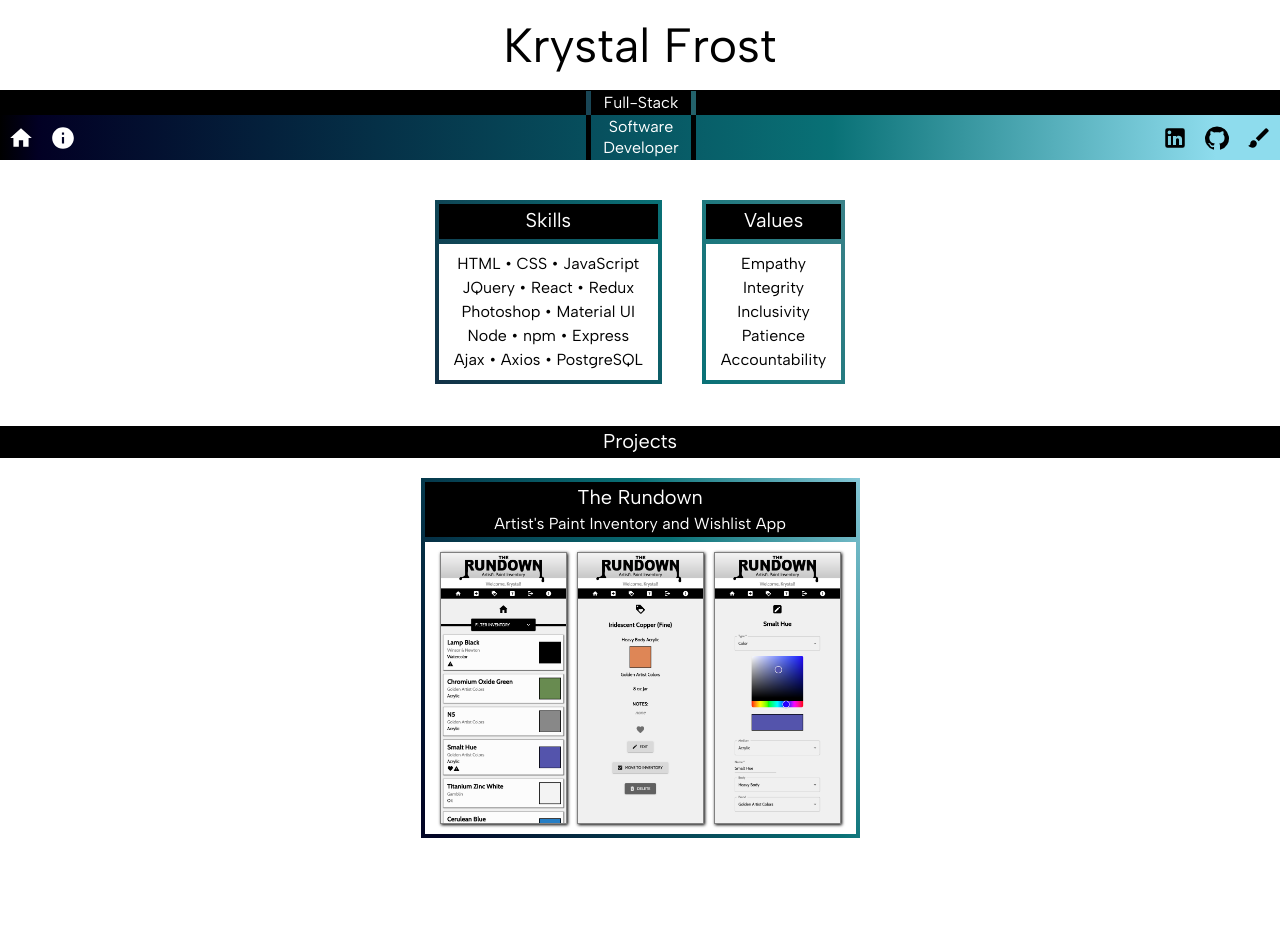
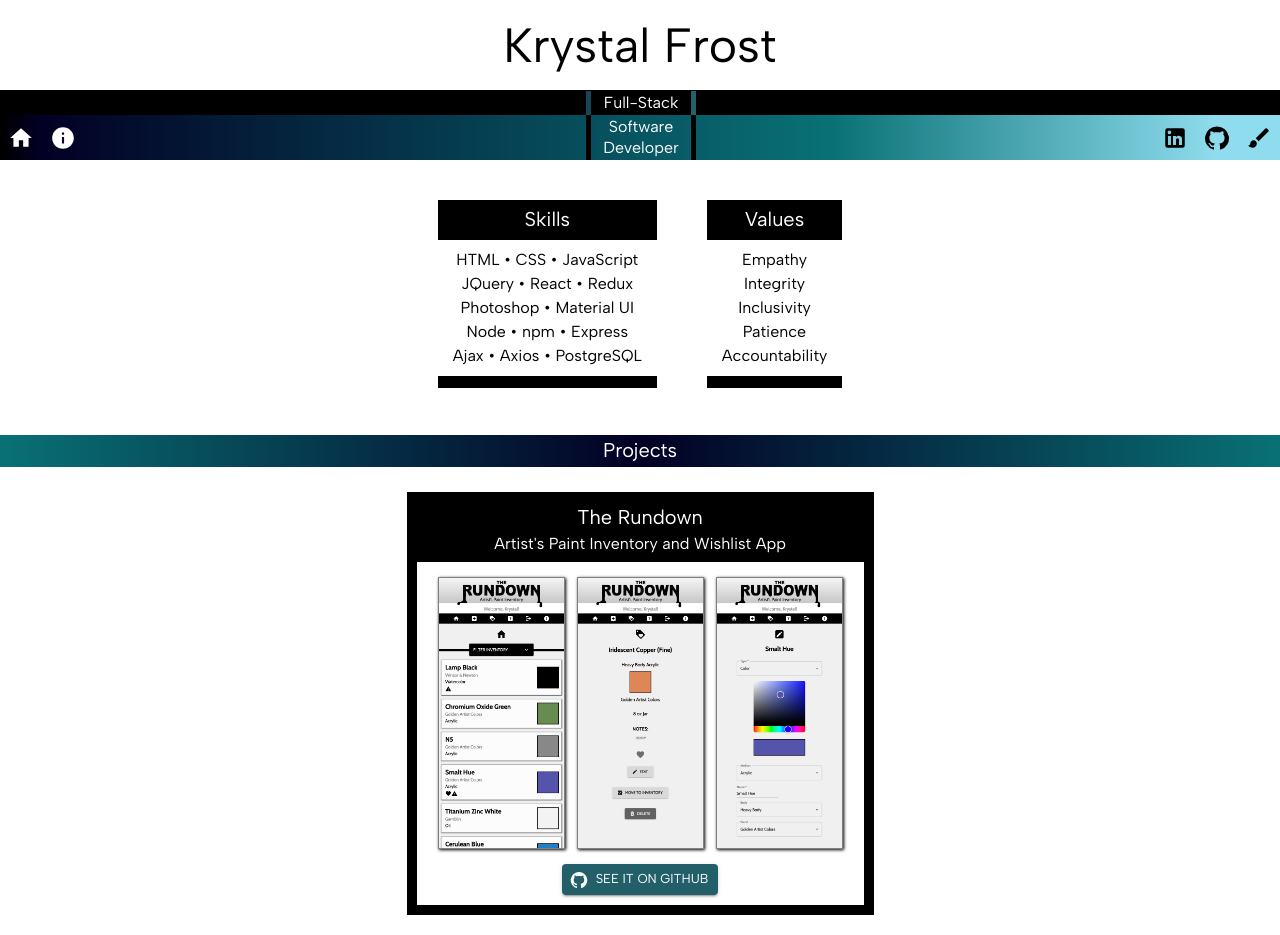
Before and after one commit to librarykrystal/portfolio, a React (Create React App) app: page /#/home in a window 1280 px wide. Before the commit the page ends 858 px from the top, so only its background shows below. Built offline with nearby package versions, Linux system fonts and the light colour scheme; a web font is replaced by a local one.

Commit message:
Styling edits. Added button to The Rundown on GitHub.

```diff
--- a/src/components/App/App.css
+++ b/src/components/App/App.css
@@ -109,16 +109,13 @@ Home — Skills / Values
 .skillsBorderContainer {
   grid-column-start: 1;
   max-width: 250px;
-  background: linear-gradient(60deg, rgba(18,49,70,1) 0%, rgba(9,113,118,1) 100%);
+  background-color: black;
   margin-top: 20px;
-  margin-right: 20px;
+  margin-right: 25px;
   justify-self: center;
-}
-
-.skillsContainer {
-  margin: 4px;
   display: grid;
   grid-template-rows: 2;
+  border-bottom: 12px solid black;
 }
 
 .skillsHeaderBox {
@@ -144,10 +141,13 @@ Home — Skills / Values
 .valuesBorderContainer {
   grid-column-start: 2;
   max-width: 250px;
-  background: linear-gradient(60deg, rgba(9,113,118,1) 0%, rgba(59,130,137,1) 100%);
+  background-color: black;
   margin-top: 20px;
-  margin-left: 20px;
+  margin-left: 25px;
   justify-self: center;
+  display: grid;
+  grid-template-rows: 2;
+  border-bottom: 12px solid black;
 }
 
 /* -----------------------------------------------------------------
@@ -156,20 +156,20 @@ Projects
 
 .projectsBorderContainer {
   max-width: 600px;
-  background: linear-gradient(60deg, rgba(2,5,37,1) 3%, rgba(9,113,118,1) 65%, rgba(133,199,214,1) 100%);
+  background-color: black;
   margin-top: 20px;
-}
-
-.projectsContainer {
-  margin: 4px;
+  border: 10px solid black;
 }
 
 .projectsHeaderBox {
   grid-row-start: 1;
   height: 32px;
+  margin-top: 5px;
+  margin-bottom: 5px;
   color: white;
-  background-color: black;
-  /* background: linear-gradient(90deg, rgba(0,0,0,1) 0%, rgba(2,0,36,1) 3%, rgba(9,113,118,1) 65%, rgba(142,220,237,1) 95%); */
+  /* background-color: #194555; */
+  background: linear-gradient(90deg, rgba(0,0,0,1) 0%, rgba(2,0,36,1) 3%, rgba(9,113,118,1) 65%, rgba(142,220,237,1) 95%);
+  background: linear-gradient(90deg, rgba(9,113,118,1) 0%, rgba(2,0,36,1) 50%, rgba(9,113,118,1) 100%);
   text-align: center;
 }
 
@@ -178,14 +178,24 @@ Projects
   height: 55px;
   color: white;
   background-color: black;
+  /* background: linear-gradient(90deg, rgba(0,0,0,1) 0%, rgba(2,0,36,1) 3%, rgba(9,113,118,1) 100%); */
   text-align: center;
 }
 
-.projectsBody {
+.projectBody {
   grid-row-start: 2;
+  /* margin-top: 5px; */
+  background-color: white;
+  /* padding: 15px;
+  display: flex;
+  justify-content: space-around; */
+  padding-bottom: 10px;
+}
+
+.projectImages {
   margin-top: 5px;
   background-color: white;
-  padding: 10px;
+  padding: 15px;
   display: flex;
   justify-content: space-around;
 }
@@ -194,7 +204,12 @@ Projects
   width: 125px;
   border: 1px solid gray;
   box-shadow: 1px 1px 3px;
-  margin: 0px 5px 0px 5px;
+  margin: 0px 6px 0px 6px;
+}
+
+.projectButtons {
+  display: flex;
+  justify-content: center;
 }
 
 /* -----------------------------------------------------------------
--- a/src/components/Home/Home.jsx
+++ b/src/components/Home/Home.jsx
@@ -44,9 +44,9 @@ function Home() {
         <div className="skillsValuesContainer">
 
           <div className="skillsBorderContainer">
-            <div className="skillsContainer">
+
               <div className="skillsHeaderBox">
-                <Typography className="skillsHeaderText" variant="h6" mt={0} mb={0} sx={{ fontSize: 20 }} gutterBottom>
+                <Typography className="skillsHeaderText" variant="h6" mt={0.4} mb={0} sx={{ fontSize: 20 }} gutterBottom>
                   Skills
                 </Typography>
               </div>
@@ -57,13 +57,13 @@ function Home() {
                 <Typography variant="body1" mt={0} mb={0} gutterBottom>Node • npm • Express</Typography>
                 <Typography variant="body1" mt={0} mb={1} gutterBottom>Ajax • Axios • PostgreSQL</Typography>
               </div>
-            </div>
+
           </div>
 
           <div className="valuesBorderContainer">
-            <div className="skillsContainer">
+
               <div className="skillsHeaderBox">
-                <Typography className="skillsHeaderText" variant="h6" mt={0} mb={0} sx={{ fontSize: 20 }} gutterBottom>
+                <Typography className="skillsHeaderText" variant="h6" mt={0.4} mb={0} sx={{ fontSize: 20 }} gutterBottom>
                   Values
                 </Typography>
               </div>
@@ -74,7 +74,7 @@ function Home() {
                 <Typography variant="body1" mt={0} mb={0} gutterBottom>Patience</Typography>
                 <Typography variant="body1" mt={0} mb={1} gutterBottom>Accountability</Typography>
               </div>
-            </div>
+
           </div>
 
         </div>
--- a/src/components/Projects/Projects.jsx
+++ b/src/components/Projects/Projects.jsx
@@ -13,6 +13,8 @@ import '@fontsource/cabin/700.css';
 import '@fontsource/andika/400.css';
 import '@fontsource/andika/700.css';
 import '@fontsource/albert-sans/400.css';
+import Button from '@mui/material/Button';
+import GitHubIcon from '@mui/icons-material/GitHub';
 
 // Material UI Theming
 const theme = createTheme({
@@ -27,6 +29,10 @@ const theme = createTheme({
     },
     secondary: {
       main: '#fff',
+      contrastText: "#fff",
+    },
+    info: {
+      main: '#225f69',
       contrastText: "#fff",
     },
   },
@@ -54,7 +60,6 @@ function Projects() {
       <div className="projectsOuterContainer">
 
         <div className="projectsBorderContainer">
-          <div className="projectsContainer">
             <div className="projectHeaderBox">
               <Typography className="projectsHeaderText" variant="body1" mt={0} mb={0} sx={{ fontSize: 20 }} gutterBottom>
                 The Rundown
@@ -63,13 +68,23 @@ function Projects() {
                 Artist's Paint Inventory and Wishlist App
               </Typography>
             </div>
-            <div className="projectsBody">
-            <img className="rundownImage" src={rundownHome}></img>
-            <img className="rundownImage" src={rundownDetails}></img>
-            <img className="rundownImage" src={rundownEdit}></img>
+            <div className="projectBody">
+              <div className="projectImages">
+                <img className="rundownImage" src={rundownHome}></img>
+                <img className="rundownImage" src={rundownDetails}></img>
+                <img className="rundownImage" src={rundownEdit}></img>
+              </div>
+              <div className="projectButtons">
+                <Button
+                variant="contained"
+                color="info"
+                size="small"
+                startIcon={<GitHubIcon />}
+                href="https://github.com/librarykrystal/artist-inventory"
+                >See it on GitHub
+              </Button>
+            </div>
 
-
-            </div>
           </div>
         </div>
 
```
